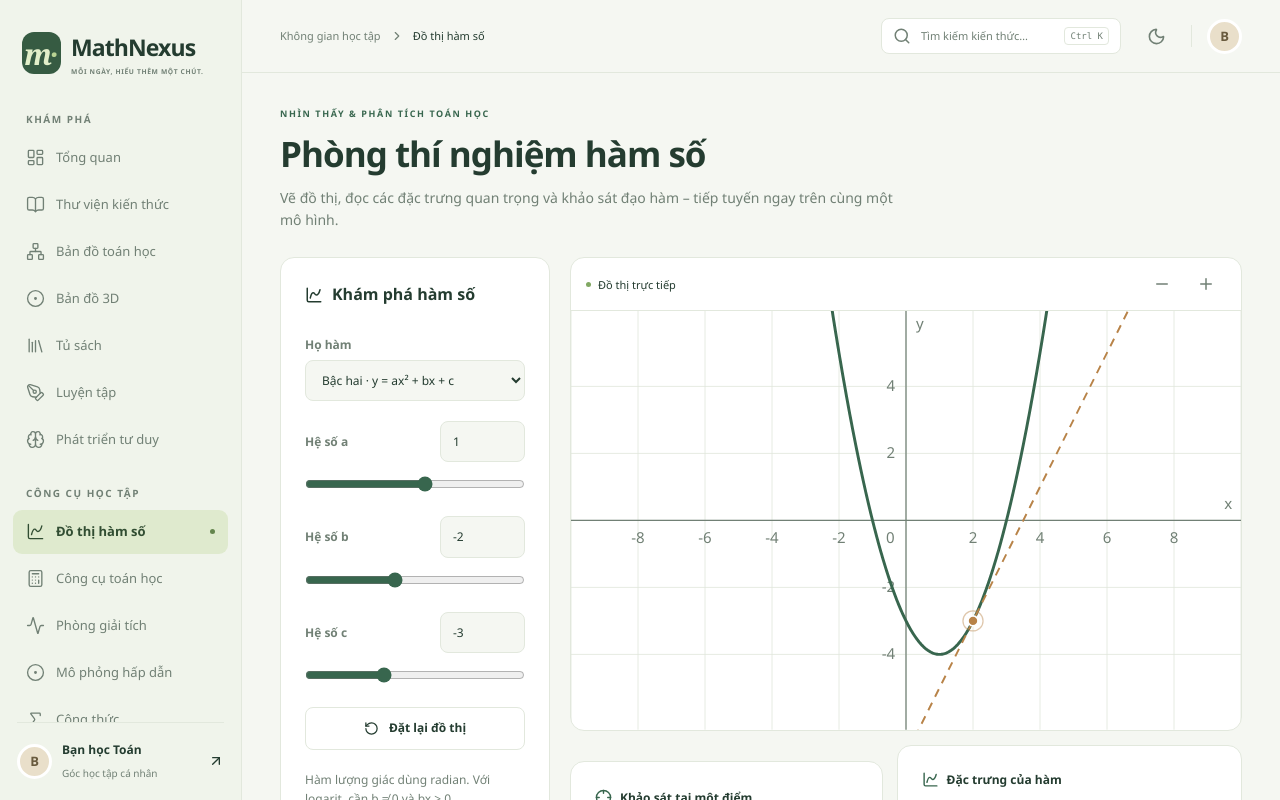
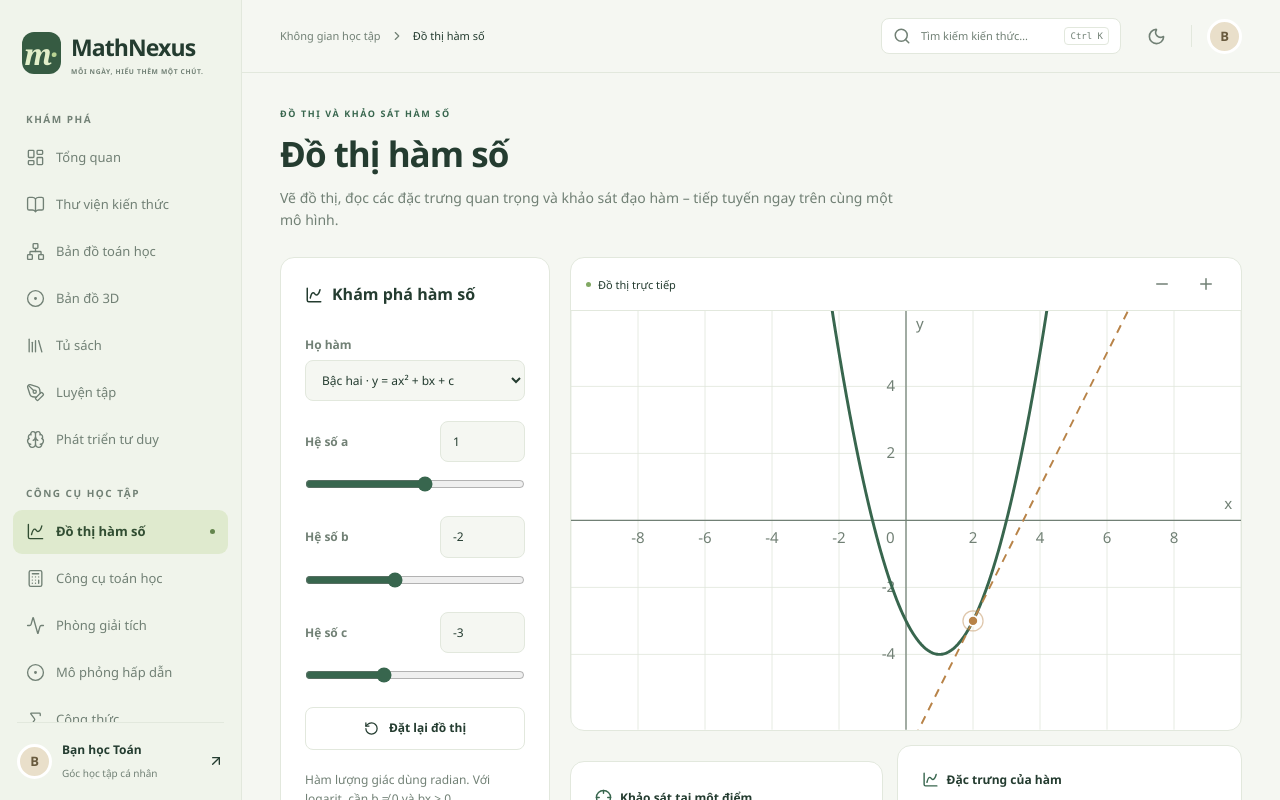
Before and after one commit to koko999-tien/mathnexus, a React (Vite) app: page /graph in a window 1280 px wide. Shown: the top 800 px of the page. Built offline with nearby package versions, Linux system fonts and the light colour scheme.

Commit message:
copy: simplify graph page heading

```diff
--- a/src/pages/Graph.tsx
+++ b/src/pages/Graph.tsx
@@ -150,7 +150,7 @@ export default function Graph() {
   const reset = () => { setFamily('quad'); setCoefficients(['1', '-2', '-3']); setRange(10); setProbe('2'); setShowTangent(true); };
 
   return <section className="page-enter">
-    <div className="page-header"><p className="eyebrow">NHÌN THẤY & PHÂN TÍCH TOÁN HỌC</p><h1>Phòng thí nghiệm hàm số</h1><p>Vẽ đồ thị, đọc các đặc trưng quan trọng và khảo sát đạo hàm – tiếp tuyến ngay trên cùng một mô hình.</p></div>
+    <div className="page-header"><p className="eyebrow">ĐỒ THỊ VÀ KHẢO SÁT HÀM SỐ</p><h1>Đồ thị hàm số</h1><p>Vẽ đồ thị, đọc các đặc trưng quan trọng và khảo sát đạo hàm – tiếp tuyến ngay trên cùng một mô hình.</p></div>
 
     <div className="graph-layout">
       <div className="panel graph-controls">
```
